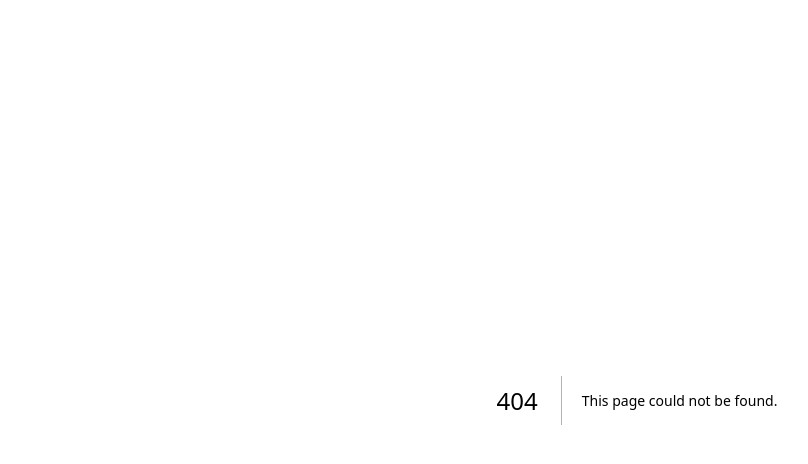
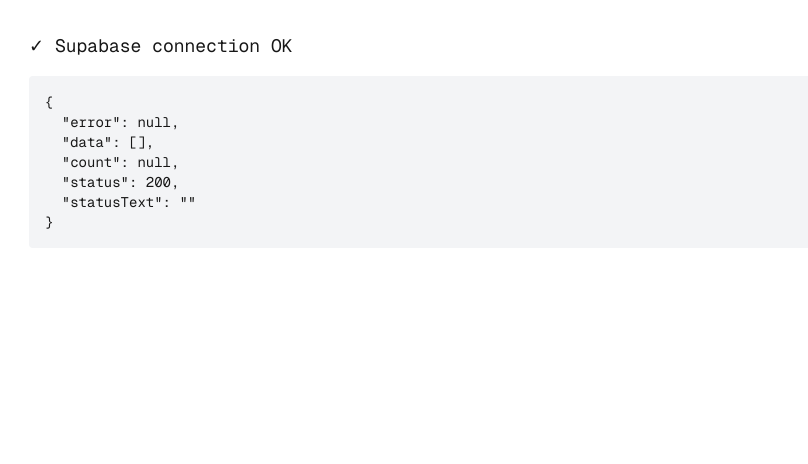
Before and after one commit to theanalogcompany/analog-guest, a Next.js app: page /db-test in a window 1280 px wide. Before the commit this address had no page. Shown: the top 464 px of the page, without its empty margins (3-811 px from the left). Built offline with nearby package versions, Linux system fonts and the light colour scheme; no server answers; the database is empty.

Commit message:
add temporary db smoke test for production verification

```diff
--- /dev/null
+++ b/app/db-test/page.tsx
@@ -0,0 +1,28 @@
+import { createServerClient } from '@/lib/db/server'
+
+export default async function DbTestPage() {
+  let response: unknown = null
+  let connectionError: string | null = null
+
+  try {
+    const supabase = await createServerClient()
+    response = await supabase.from('_supabase_test').select('*').limit(1)
+  } catch (e) {
+    connectionError = e instanceof Error ? e.message : String(e)
+  }
+
+  const ok = connectionError === null
+
+  return (
+    <main className="p-8 font-mono text-sm">
+      <h1 className="text-lg mb-4">
+        {ok
+          ? '✓ Supabase connection OK'
+          : `✗ Supabase connection failed: ${connectionError}`}
+      </h1>
+      <pre className="bg-gray-100 p-4 rounded whitespace-pre-wrap break-all">
+        {JSON.stringify(ok ? response : { error: connectionError }, null, 2)}
+      </pre>
+    </main>
+  )
+}
```
